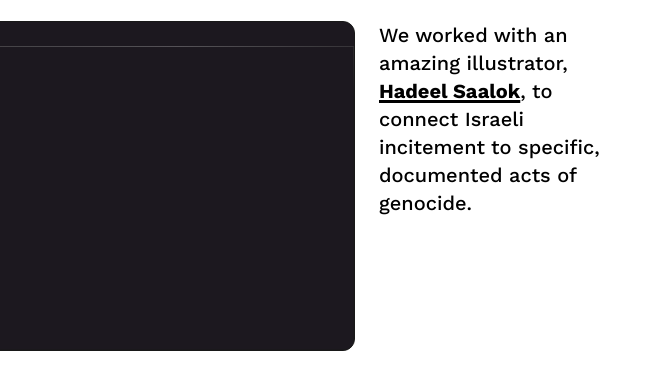
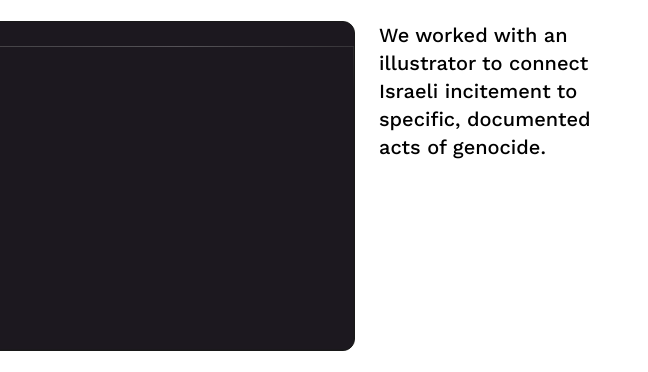
Before and after one commit to NateWr/portfolio2, an Astro site: page /road-to-genocide in a window 1280 px wide. Shown: the part 1491-1863 px from the top of the page, 535-1183 px from the left. Built offline with nearby package versions, Linux system fonts and the light colour scheme; Astro itself is replaced by a stand-in of ours.

Commit message:
Remove: illustrations credit

```diff
--- a/src/pages/road-to-genocide.astro
+++ b/src/pages/road-to-genocide.astro
@@ -63,7 +63,7 @@ const url = 'https://roadtogenocide.law4palestine.org/'
       </ImageLink>
     </div>
     <ScreenshotCaption>
-      We worked with an amazing illustrator, <a class="link" href="https://www.instagram.com/lavenndulla/">Hadeel Saalok</a>, to connect Israeli incitement to specific, documented acts of genocide.
+      We worked with an illustrator to connect Israeli incitement to specific, documented acts of genocide.
     </ScreenshotCaption>
     <ScreenshotCaption>
       The scenes had to be laid out carefully to ensure each passage would fit on the screen when reading on a phone.
```
